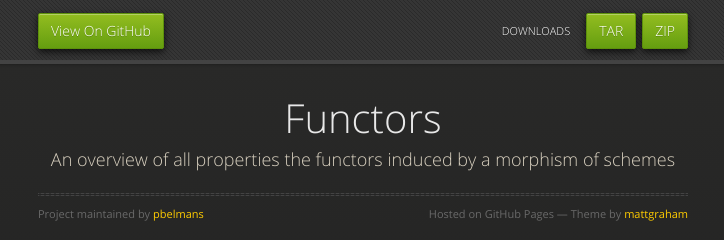
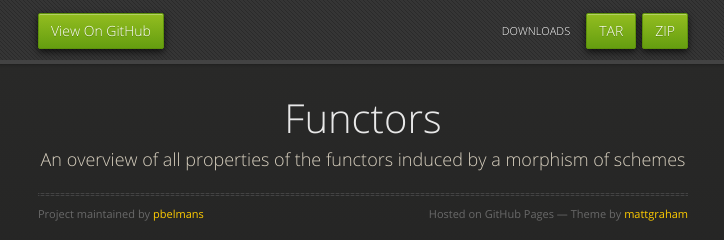
Before and after one commit to pbelmans/functors, a plain HTML site: page index.html in a window 1280 px wide. Shown: the top 240 px of the page, 277-1001 px from the left. Drawn offline with nearby package versions, Linux system fonts and the light colour scheme.

Commit message:
Updated index.html
Fixed a silly typo in the tagline

```diff
--- a/index.html
+++ b/index.html
@@ -32,7 +32,7 @@
       <section>
         <div id="title">
           <h1>Functors</h1>
-          <p>An overview of all properties the functors induced by a morphism of schemes</p>
+          <p>An overview of all properties of the functors induced by a morphism of schemes</p>
           <hr>
           <span class="credits left">Project maintained by <a href="https://github.com/pbelmans">pbelmans</a></span>
           <span class="credits right">Hosted on GitHub Pages &mdash; Theme by <a href="http://twitter.com/#!/michigangraham">mattgraham</a></span>
```
